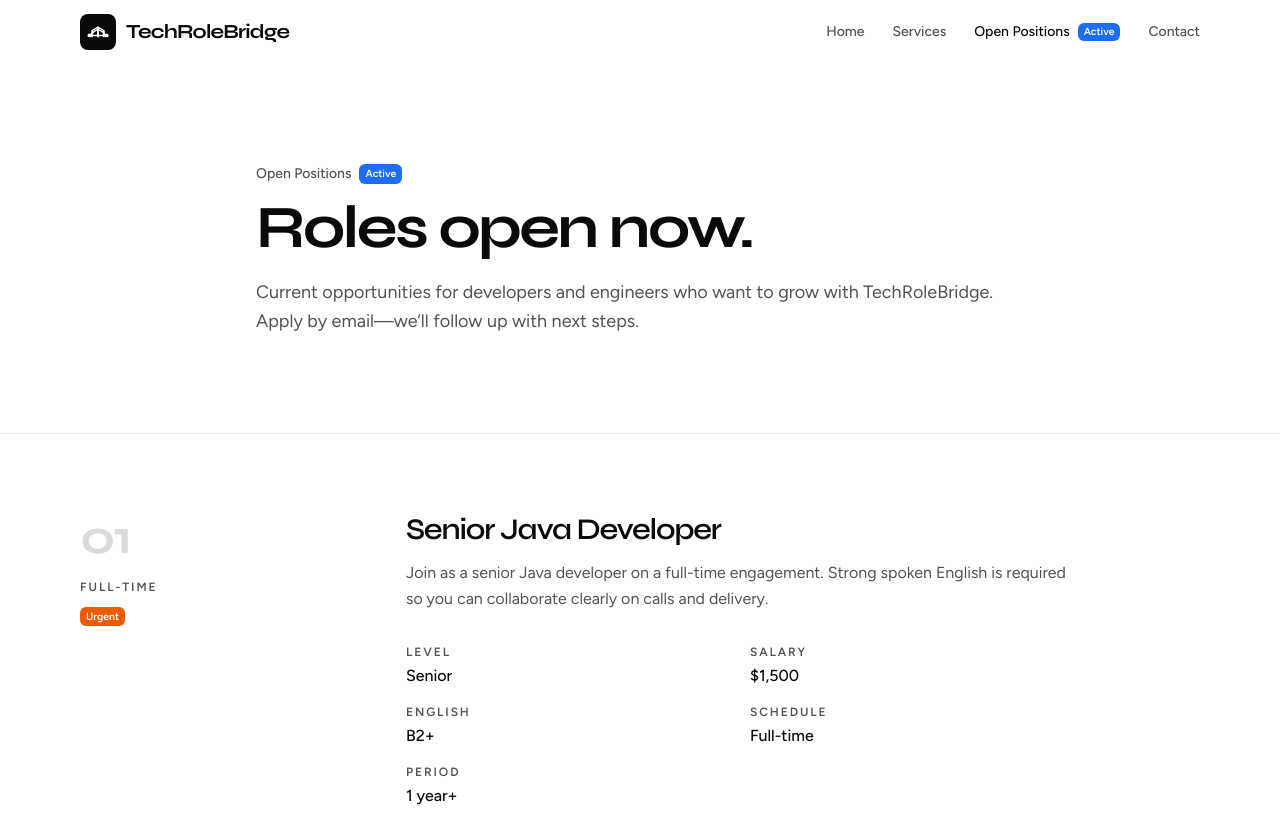
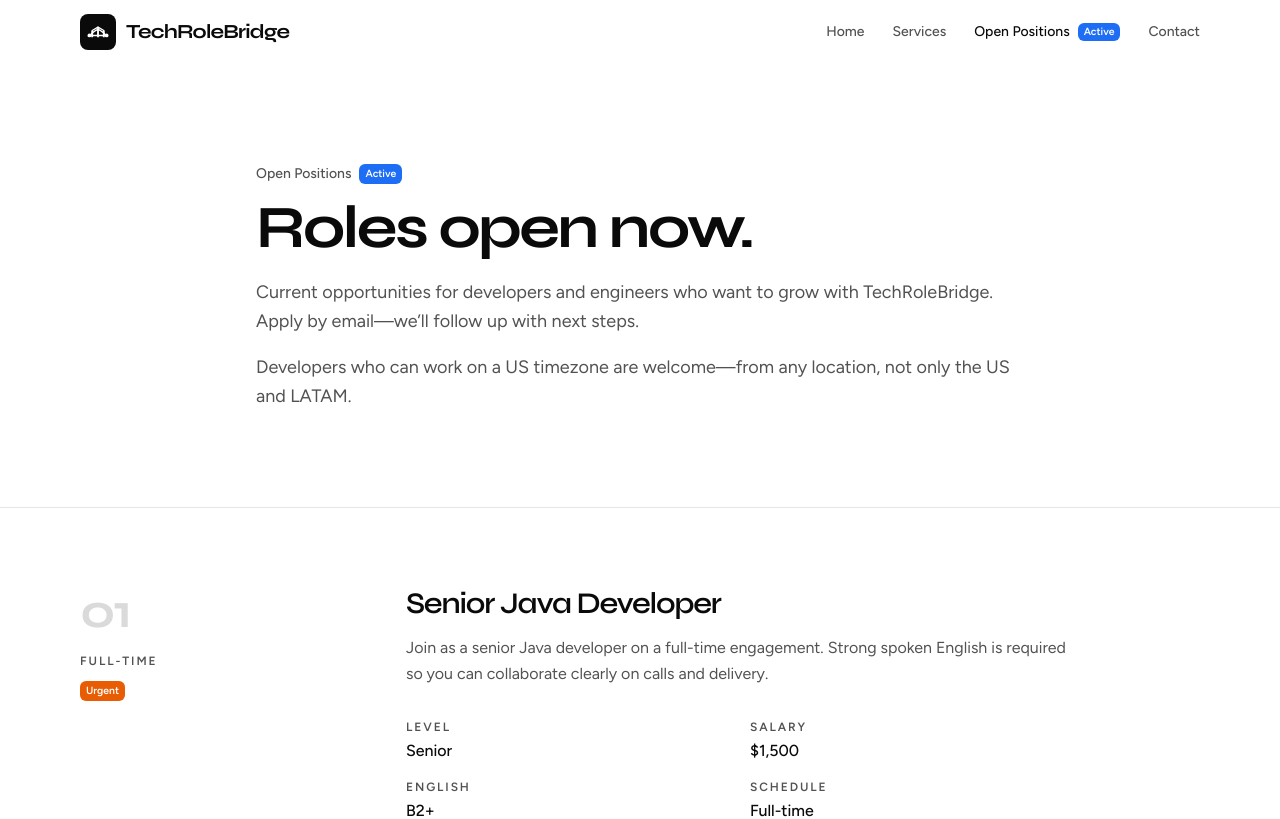
Before and after one commit to jschultz1027/techrolebridge, a Next.js app: page /open-positions in a window 1280 px wide. Shown: the top 819 px of the page. Built offline with nearby package versions, Linux system fonts and the light colour scheme.

Commit message:
Update page.tsx

```diff
--- a/src/app/open-positions/page.tsx
+++ b/src/app/open-positions/page.tsx
@@ -5,7 +5,7 @@ import { site } from "@/lib/site";
 
 export const metadata: Metadata = {
   title: "Open Positions",
-  description: `Current openings at ${site.legalName} for developers and technical interview support roles.`,
+  description: `Current openings at ${site.legalName}. Developers who can work on a US timezone are welcome from any location.`,
 };
 
 export default function OpenPositionsPage() {
@@ -25,6 +25,10 @@ export default function OpenPositionsPage() {
           <p className="mt-5 text-base leading-relaxed text-ink-soft sm:text-lg">
             Current opportunities for developers and engineers who want to grow
             with {site.name}. Apply by email—we’ll follow up with next steps.
+          </p>
+          <p className="mt-4 text-base leading-relaxed text-ink-soft sm:text-lg">
+            Developers who can work on a US timezone are welcome—from any
+            location, not only the US and LATAM.
           </p>
         </div>
       </section>
```
